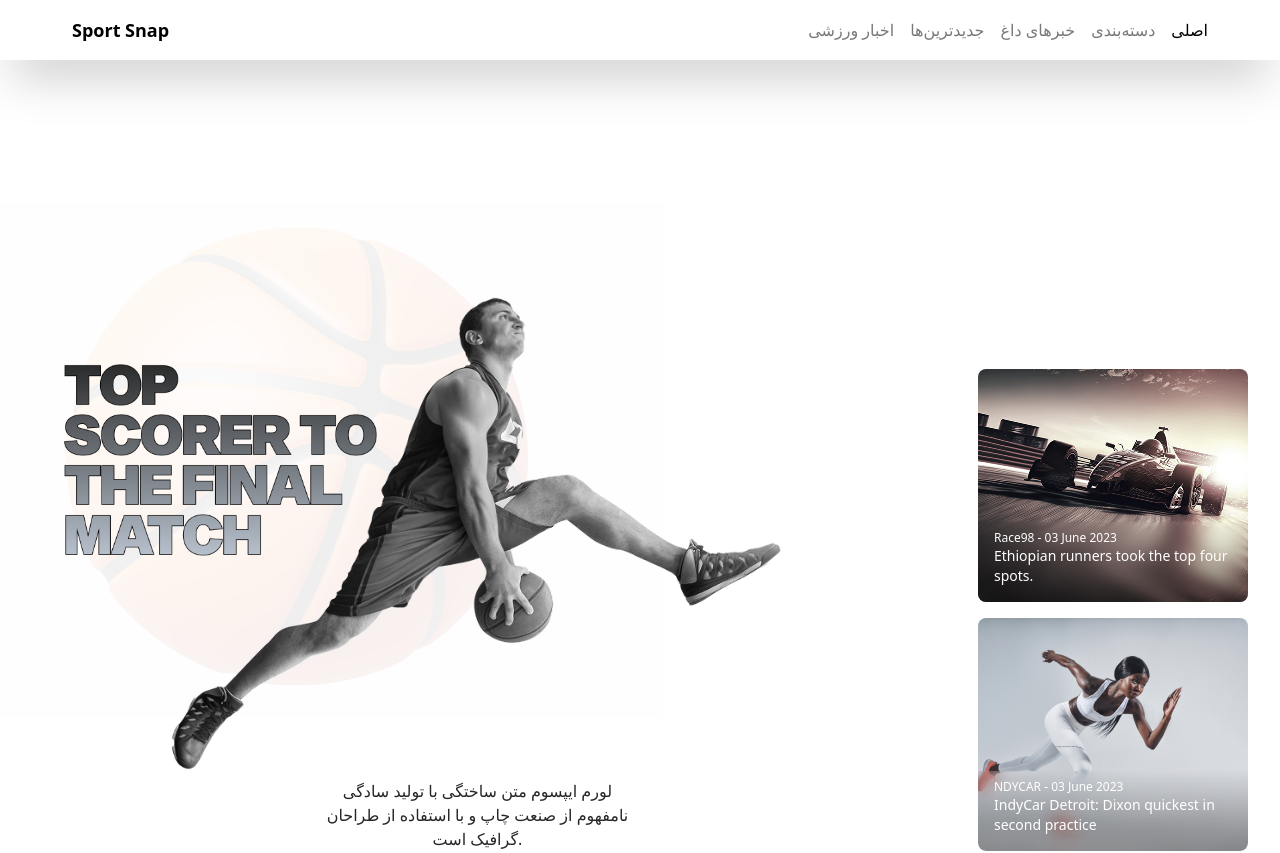
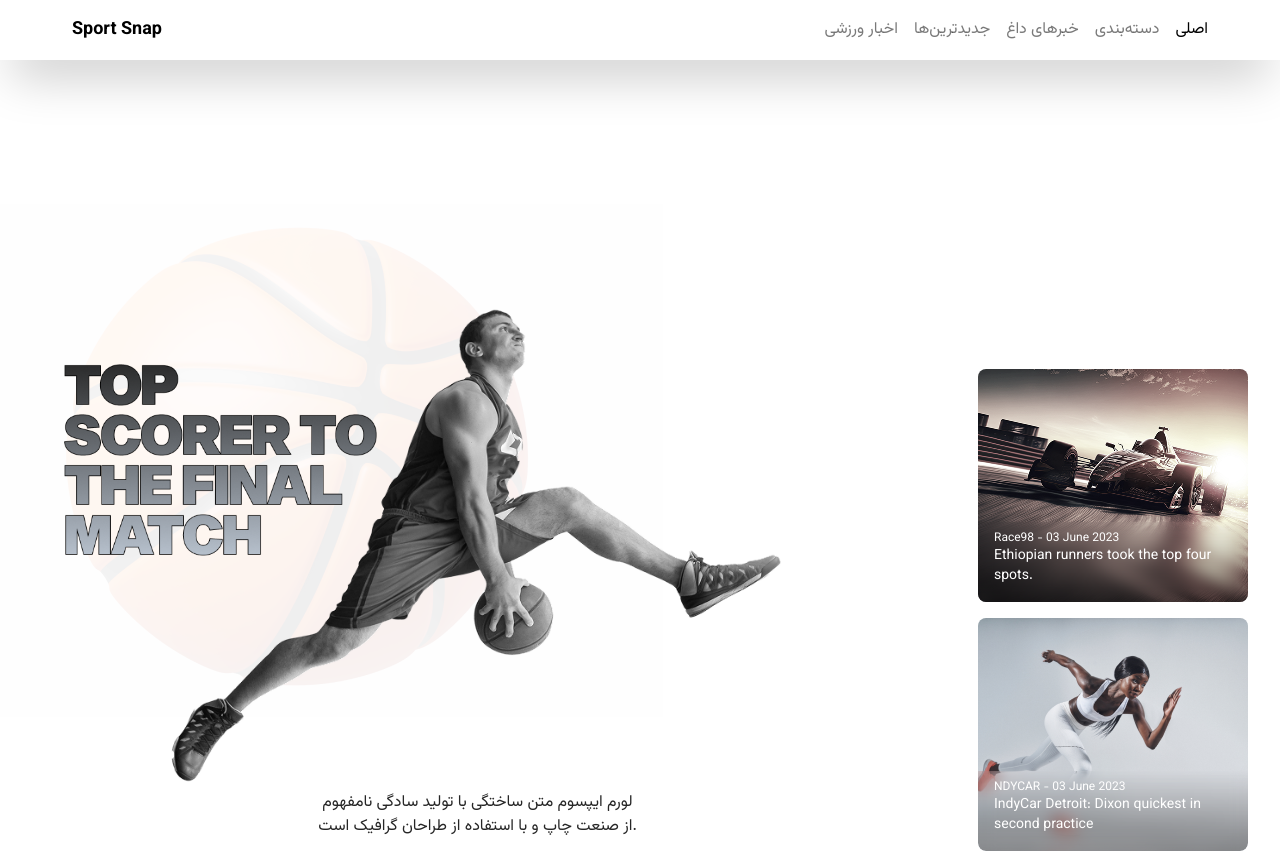
Before and after one commit to mhselfs/sport-blog, a React (Vite) app: page / in a window 1280 px wide. Shown: the top 853 px of the page. Built offline with nearby package versions, Linux system fonts and the light colour scheme.

Commit message:
feat: add vazirmtn font into site with tailwind

```diff
--- a/src/App.jsx
+++ b/src/App.jsx
@@ -3,21 +3,14 @@ import { Routes, Route } from 'react-router-dom';
 import Home from './pages/Home';
 import "slick-carousel/slick/slick.css";
 import "slick-carousel/slick/slick-theme.css";
-import BlogDetails from './pages/BlogDetails';
-import SportsNews from './pages/SportsNews';
-
 import NotFound from './pages/NotFound';
-import SportsDetails from './pages/SportsDetails';
 
 
 
 const App = () => {
   return (
-    <div className='' >
+    <div className='font-display'>
       <Routes>
-        <Route path="/blog/:id" element={<BlogDetails />} />
-        <Route path='/sports-news' element={<SportsNews />} />
-        <Route path="/sports-details/:id" element={<SportsDetails />} />
         <Route path='/' element={<Home />} />
         <Route path='*' element={<NotFound />} />
       </Routes>
--- a/src/index.css
+++ b/src/index.css
@@ -5,3 +5,15 @@
   max-width: 1200px;
   margin: 0 auto;
 }
+@font-face {
+  font-family: vazirmtn;
+  font-style: normal;
+  font-weight: 200 700;
+  src: url("/fonts/Vazirmatn.ttf") format("truetype");
+}
+
+@theme {
+  --font-display: "vazirmtn", "sans-safir";
+  --font-display--font-feature-settings: "cv02", "cv03", "cv04", "cv11";
+  --font-display--font-variation-settings: "opsz" 32;
+}
```
Also changed, not shown: public/fonts/Vazirmatn.ttf (added).
